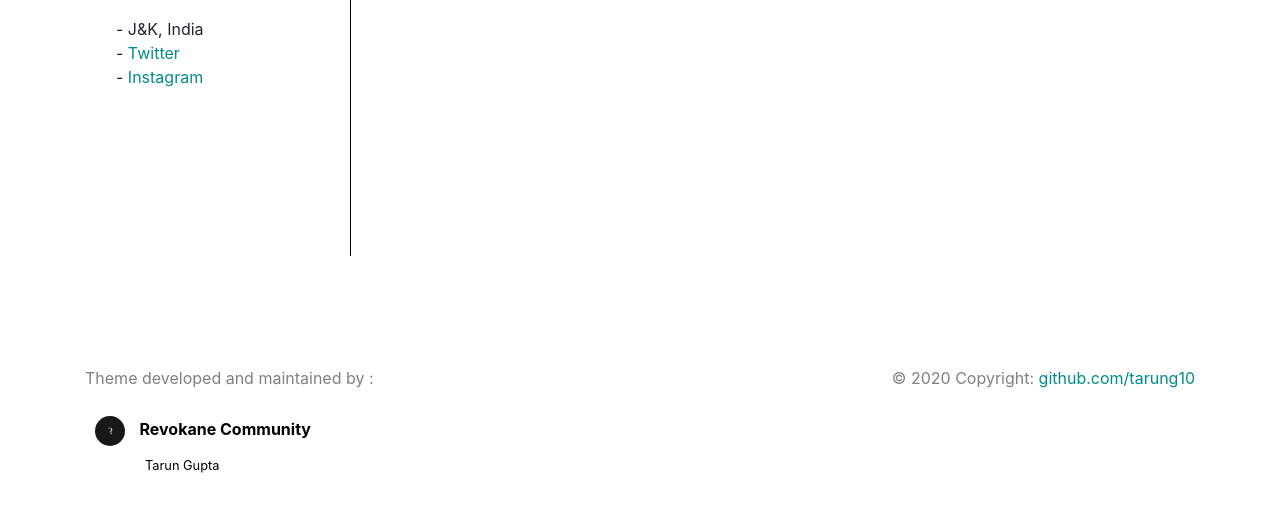
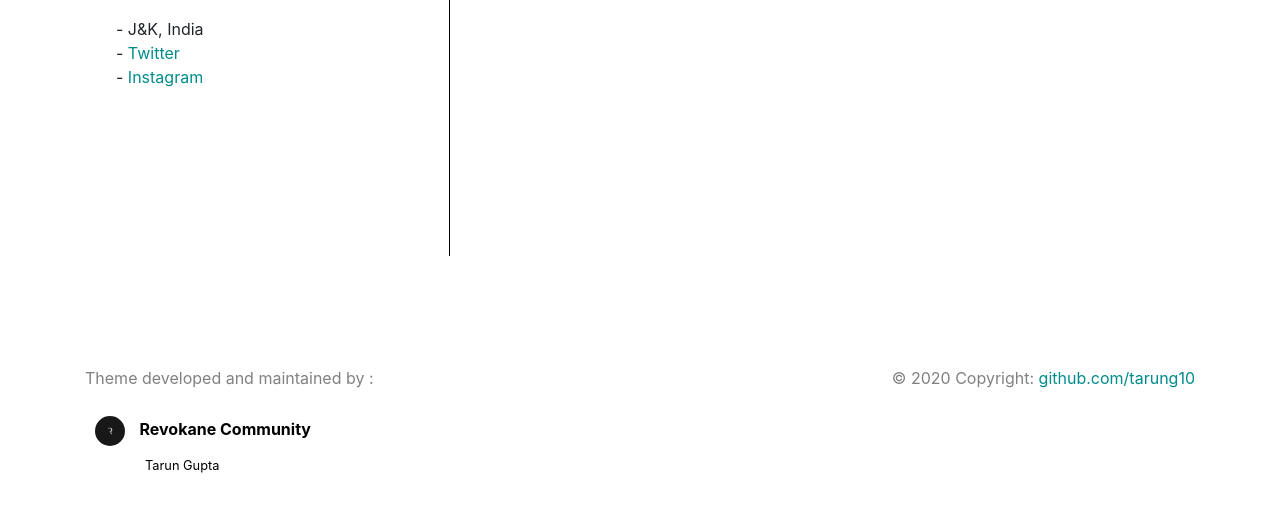
Before and after one commit to ThisTarunGupta/portfolio, a plain HTML site: page index.html in a window 1280 px wide. Shown: the part 384-889 px from the top of the page. Drawn offline with Linux system fonts and the light colour scheme.

Commit message:
Update style.css

```diff
--- a/src/style.css
+++ b/src/style.css
@@ -10,7 +10,7 @@ body{
 .vl {
     border-left: 1px solid black;
     height: 400px;
-    margin-left: -100px;
+    margin-left: -1px;
 }
 .overlay{
     position: absolute;
```
